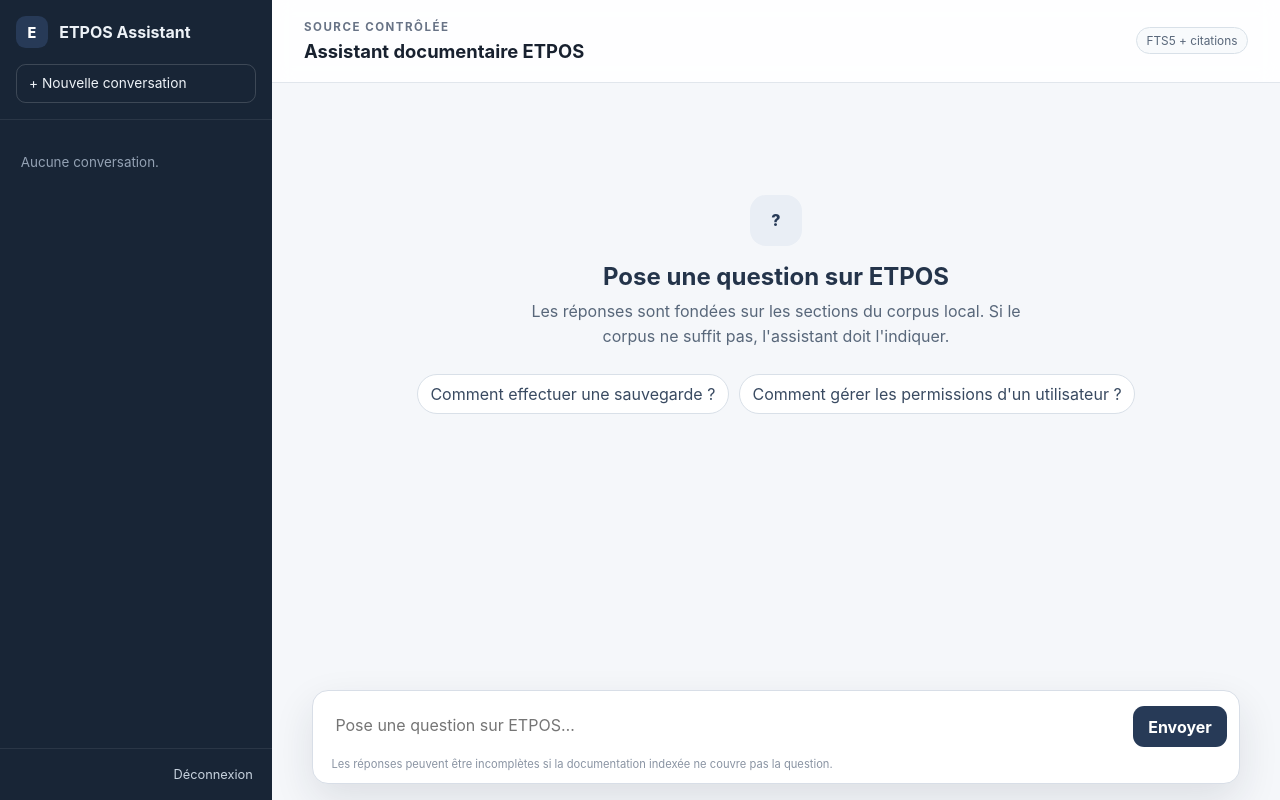
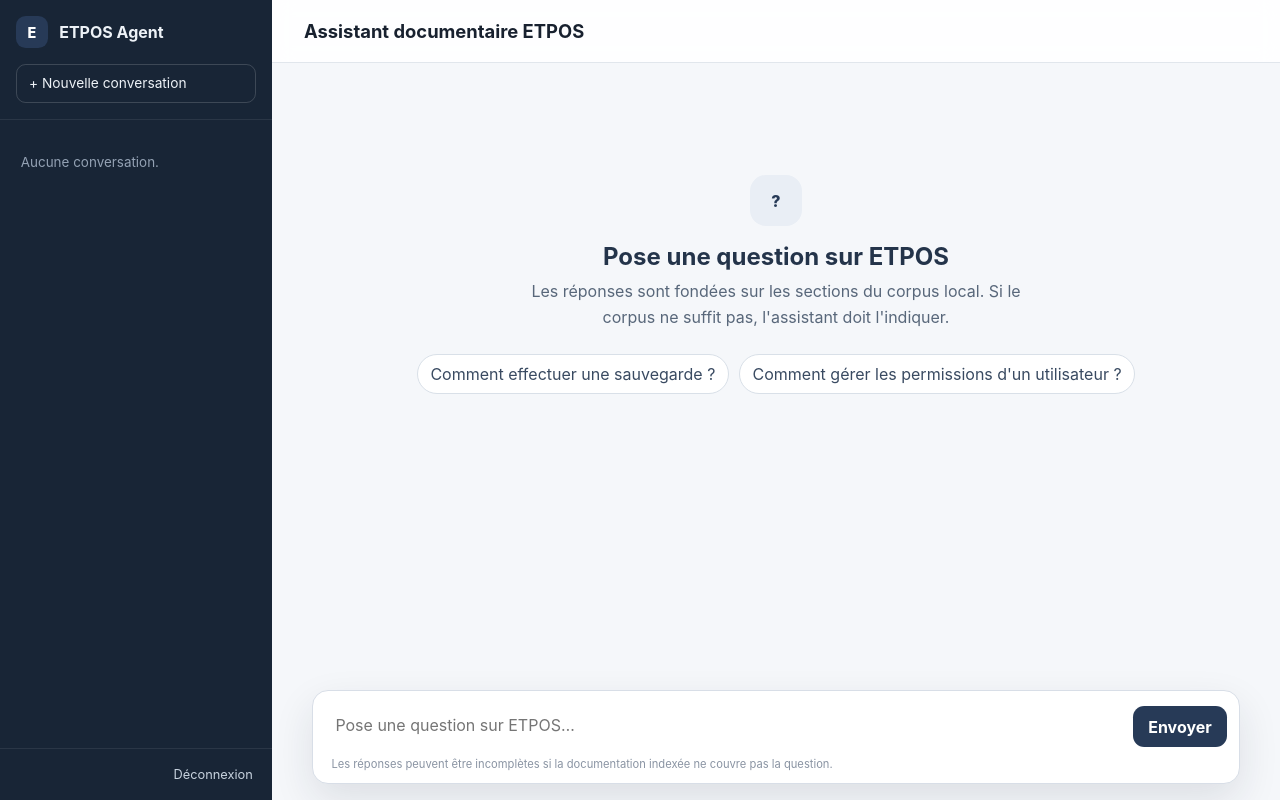
Before and after one commit to MatVD/ETPOS-asssitant, a FastAPI app: template src/etpos_assistant/templates/chat.html in a window 1280 px wide. Run offline with FastAPI, Linux system fonts and the light colour scheme; the template is opened without the code that fills it, so the values that code supplies are empty.

Commit message:
fix: update branding from "ETPOS Assistant" to "ETPOS Agent"

```diff
--- a/src/etpos_assistant/templates/chat.html
+++ b/src/etpos_assistant/templates/chat.html
@@ -6,7 +6,7 @@
     <div class="sidebar-head">
       <a class="brand" href="/">
         <span class="brand-mark small" aria-hidden="true">E</span>
-        <span>ETPOS Assistant</span>
+        <span>ETPOS Agent</span>
       </a>
       <a class="new-chat" href="/">+ Nouvelle conversation</a>
     </div>
@@ -31,10 +31,8 @@
   <main class="chat-main" data-conversation-id="{{ conversation_id or '' }}">
     <header class="chat-header">
       <div>
-        <p class="eyebrow">Source contrôlée</p>
         <h1>Assistant documentaire ETPOS</h1>
       </div>
-      <span class="status-badge">FTS5 + citations</span>
     </header>
 
     <section id="messages" class="messages" aria-live="polite">
```
